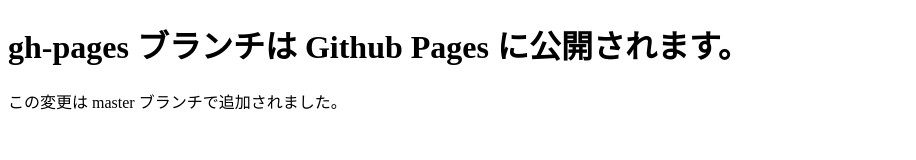
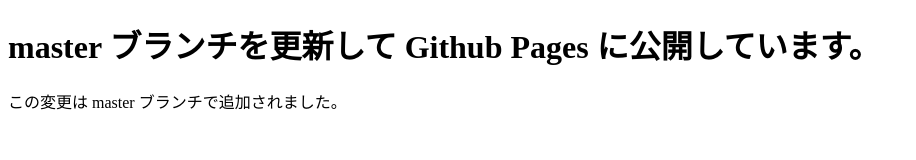
Before and after one commit to takecap/git-study, a plain HTML site: page index.html in a window 1280 px wide. Shown: the whole page, without its empty margins (0-916 px from the left). Drawn offline with Linux system fonts and the light colour scheme.

Commit message:
index.htmlを修正

```diff
--- a/index.html
+++ b/index.html
@@ -6,7 +6,7 @@
     <title>Git の勉強</title>
 </head>
 <body>
-    <h1>gh-pages ブランチは Github Pages に公開されます。</h1>
+    <h1>master ブランチを更新して Github Pages に公開しています。</h1>
     <p>この変更は master ブランチで追加されました。</p>
 </body>
 </html>
```
